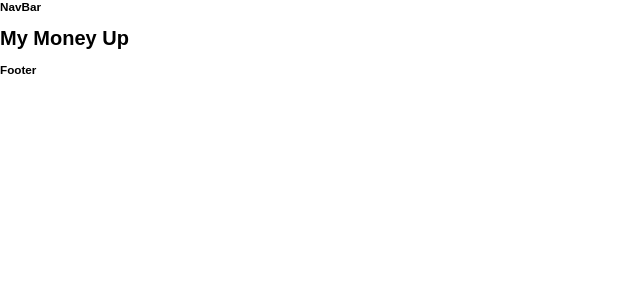
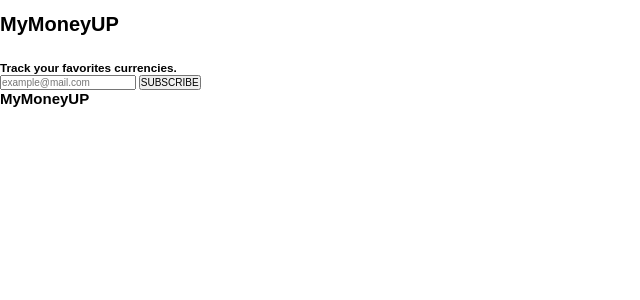
Before and after one commit to esgaelramos/MyMoneyUP, a Django app: page / in a window 1280 px wide. Shown: the top 300 px of the page, without its empty margins (0-640 px from the left). Run offline with Django 4.2, Linux system fonts and the light colour scheme.

Commit message:
set html layout for home view

```diff
--- a/templates/base.html
+++ b/templates/base.html
@@ -32,6 +32,11 @@
 
     <!-- Font Awesome -->
     <link href="https://fonts.googleapis.com/css2?family=Lato:wght@300;400;700;900&display=swap" rel="stylesheet">
+
+    <!-- Google Fonts -->
+    <link rel="preconnect" href="https://fonts.googleapis.com">
+    <link rel="preconnect" href="https://fonts.gstatic.com" crossorigin>
+    <link href="https://fonts.googleapis.com/css2?family=Raleway:wght@400;500;600;700&display=swap" rel="stylesheet">
 </head>
 <body>
     {% include "components/navbar.html" %}
--- a/templates/components/footer.html
+++ b/templates/components/footer.html
@@ -1 +1,3 @@
-<h3>Footer</h3>
+<footer class="footer">
+    <h2>MyMoneyUP</h2>
+</footer>
--- a/templates/components/navbar.html
+++ b/templates/components/navbar.html
@@ -1 +1,3 @@
-<h3>NavBar</h3>
+<header class="header">
+    <h1 class="header__title">MyMoneyUP</h1>
+</header>
--- a/templates/moneytracker/tracker.html
+++ b/templates/moneytracker/tracker.html
@@ -9,5 +9,14 @@
 {% endblock %}
 
 {% block main %}
-    <h1>My Money Up</h1>
+    <section class="banner">
+        <img src="" alt="">
+    </section>
+    <section class="main-section">
+        <h3 class="main-section__title">Track your favorites currencies.</h3>
+        <form action="" class="main-form">
+            <input type="email" name="" id="" placeholder="example@mail.com" class="main-form__input">
+            <button type="submit" class="main-form__btn">SUBSCRIBE</button>
+        </form>
+    </section>
 {% endblock %}
```
